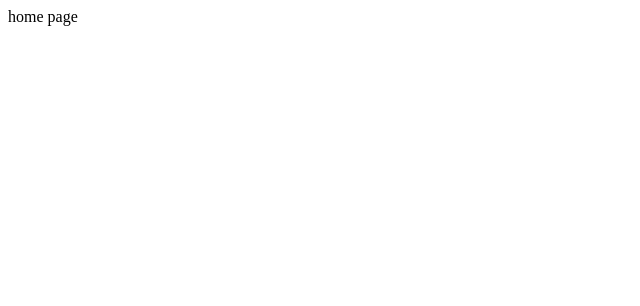
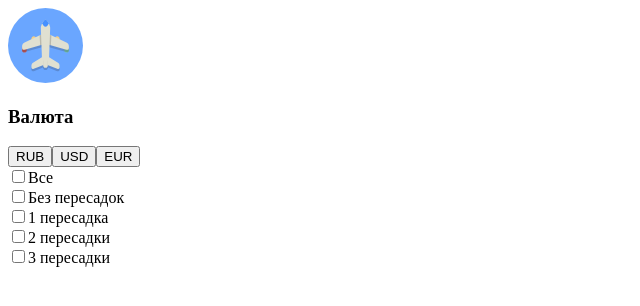
Before and after one commit to AntonNguyen-1/aviasales, a React (Vite) app: page / in a window 1280 px wide. Shown: the top 306 px of the page, without its empty margins (0-640 px from the left). Built offline with nearby package versions, Linux system fonts and the light colour scheme.

Commit message:
add logo; add connection filter component; add currency filter component

```diff
--- /dev/null
+++ b/src/components/CheckboxWithLabel.tsx
@@ -0,0 +1,30 @@
+import React from "react";
+
+interface CheckboxWithLabelProps {
+  onChange: () => void;
+  name: string;
+  id: string;
+  labelText: string;
+  checked?: boolean;
+}
+
+export default function CheckboxWithLabel({
+  onChange,
+  name,
+  id,
+  labelText,
+  checked = false,
+}: CheckboxWithLabelProps) {
+  return (
+    <div className="checkbox-with-label-container">
+      <input
+        onChange={onChange}
+        type="checkbox"
+        name={name}
+        id={id}
+        checked={checked}
+      />
+      <label htmlFor={id}>{labelText}</label>
+    </div>
+  );
+}
--- a/src/components/ConnectionFilter.tsx
+++ b/src/components/ConnectionFilter.tsx
@@ -1,5 +1,77 @@
-import React from "react";
+import React, { useState } from "react";
+import CheckboxWithLabel from "./CheckboxWithLabel";
+
+const initialState = {
+  "non-stop": false,
+  "one-transfer": false,
+  "two-transfer": false,
+  "three-transfer": false,
+};
 
 export default function ConnectionFilter() {
-  return <div></div>;
+  const [selectedBoxes, setSelectedBoxes] = useState(initialState);
+
+  const isCheckedAll = Object.values(selectedBoxes).every((name) => name);
+
+  const setCheckboxOption = (option: keyof typeof selectedBoxes) => {
+    setSelectedBoxes((prevState) => {
+      return { ...prevState, [option]: !prevState[option] };
+    });
+  };
+
+  const setAll = () => {
+    if (isCheckedAll) {
+      setSelectedBoxes(initialState);
+    } else {
+      setSelectedBoxes((prevState) =>
+        Object.keys(prevState).reduce((acc, currKey) => {
+          return { ...acc, [currKey]: true };
+        }, prevState)
+      );
+    }
+  };
+
+  const isChecked = (option: keyof typeof selectedBoxes) => {
+    return selectedBoxes[option];
+  };
+
+  return (
+    <div className="connection-filter-container">
+      <CheckboxWithLabel
+        onChange={setAll}
+        name="all"
+        id="checkbox-all"
+        labelText="Все"
+        checked={isCheckedAll}
+      />
+      <CheckboxWithLabel
+        onChange={() => setCheckboxOption("non-stop")}
+        name="non-stop"
+        id="checkbox-non-stop"
+        labelText="Без пересадок"
+        checked={isChecked("non-stop")}
+      />
+      <CheckboxWithLabel
+        onChange={() => setCheckboxOption("one-transfer")}
+        name="one-transfer"
+        id="checkbox-one"
+        labelText="1 пересадка"
+        checked={isChecked("one-transfer")}
+      />
+      <CheckboxWithLabel
+        onChange={() => setCheckboxOption("two-transfer")}
+        name="two-transfer"
+        id="checkbox-two"
+        labelText="2 пересадки"
+        checked={isChecked("two-transfer")}
+      />
+      <CheckboxWithLabel
+        onChange={() => setCheckboxOption("three-transfer")}
+        name="three-transfer"
+        id="checkbox-three"
+        labelText="3 пересадки"
+        checked={isChecked("three-transfer")}
+      />
+    </div>
+  );
 }
--- a/src/components/CurrencyFilter.tsx
+++ b/src/components/CurrencyFilter.tsx
@@ -1,5 +1,14 @@
 import React from "react";
 
 export default function CurrencyFilter() {
-  return <div></div>;
+  return (
+    <div className="currency-filter-container">
+      <h3 className="filter-title">Валюта</h3>
+      <div className="button-wrapper">
+        <button className="btn btn-RUB">RUB</button>
+        <button className="btn btn-USD">USD</button>
+        <button className="btn btn-EUR">EUR</button>
+      </div>
+    </div>
+  );
 }
--- a/src/components/Filters.tsx
+++ b/src/components/Filters.tsx
@@ -1,5 +1,12 @@
 import React from "react";
+import ConnectionFilter from "./ConnectionFilter";
+import CurrencyFilter from "./CurrencyFilter";
 
 export default function Filters() {
-  return <div></div>;
+  return (
+    <div>
+      <CurrencyFilter />
+      <ConnectionFilter />
+    </div>
+  );
 }
--- a/src/components/HomePage.tsx
+++ b/src/components/HomePage.tsx
@@ -1,5 +1,20 @@
 import React from "react";
+import Filters from "./Filters";
+import TicketList from "./TicketList";
+import AviasalesLogo from "../assets/logo.svg";
 
 export default function HomePage() {
-  return <div>home page</div>;
+  return (
+    <div>
+      <img
+        id="logo"
+        src={AviasalesLogo}
+        alt="logo.png"
+        width="75"
+        height="75"
+      />
+      <Filters />
+      <TicketList />
+    </div>
+  );
 }
```
Also changed, not shown: src/assets/logo.svg (added).
